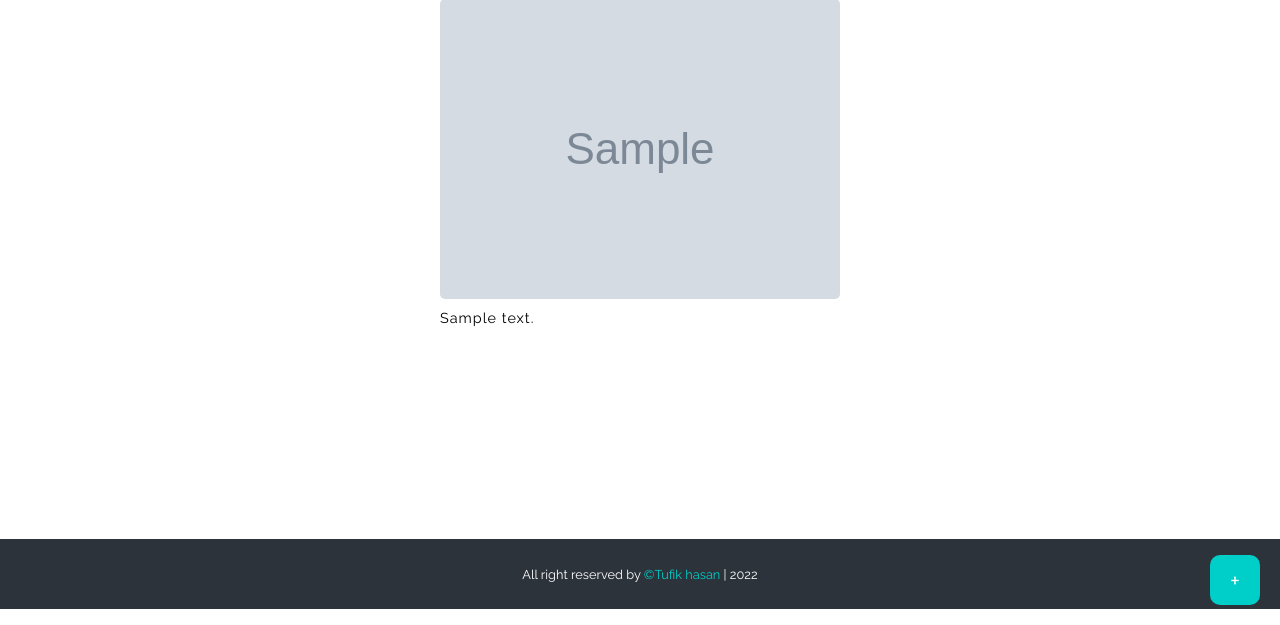
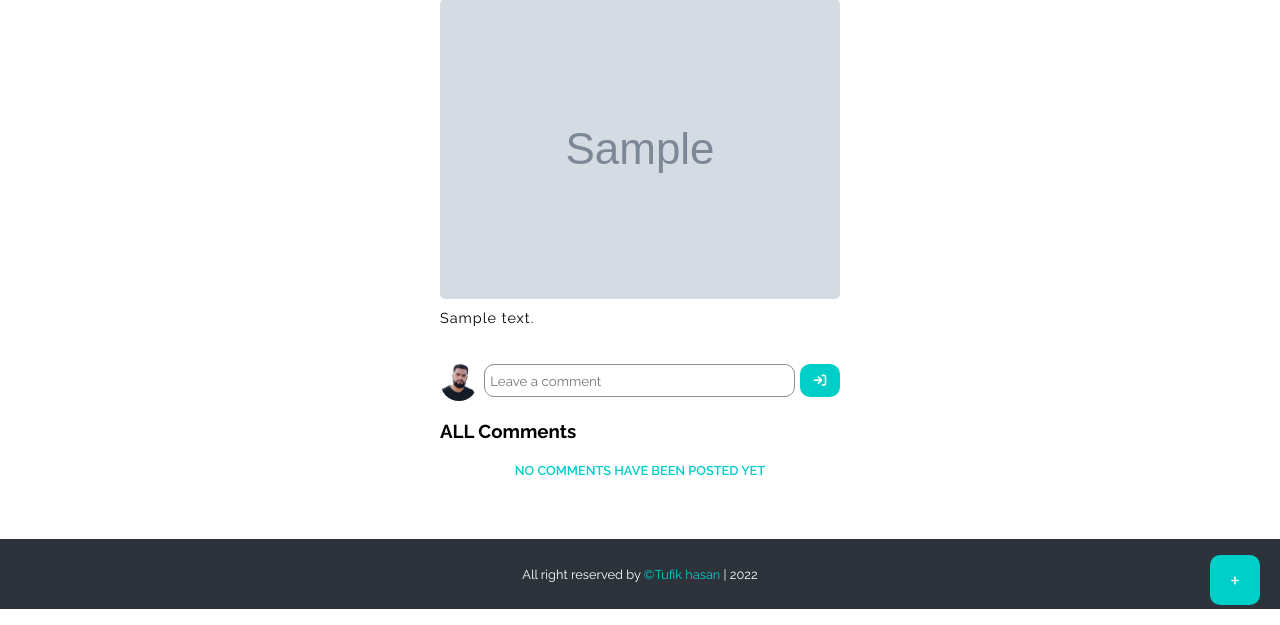
Before and after one commit to tufikhasan/blog_oop_php, a PHP site: page /single.php?post-id=1 in a window 1280 px wide. Shown: the part 175-800 px from the top of the page. Run offline with PHP 8.4, Linux system fonts and the light colour scheme; a user stored in the database is signed in; tables that the repository leaves empty hold one stand-in row (values such as "Sample post"); grey boxes marked "Sample" are stand-in pictures; some libraries are stand-ins or nearby versions.

Commit message:
single post page comment form add & show all comnt

```diff
--- a/single.php
+++ b/single.php
@@ -9,6 +9,8 @@ if(isset($_GET['post-id'])){
 
 	$post_id =$_GET['post-id'];
 }
+$full_name = $_SESSION['first'].' '.$_SESSION['last'];
+$login_user_pic = $_SESSION['image'];
 ?>
     <!---Add post section start--->
 <?php include('./template-part/add_post_form.php') ?>
@@ -28,6 +30,33 @@ if(isset($_GET['post-id'])){
                 <h1 class="title"><?php echo $post['post_title']; ?></h1>
                 <img src="img/post/<?php echo $post['post_image'] ?>" alt="<?php echo $post['post_title']; ?>">
                 <p><?php echo $post['post_content']; ?></p>
+                <div class="comment-form flex align-items-center">
+                    <img class="autor-img" src="./img/<?php echo $login_user_pic; ?>" alt="<?php echo $full_name; ?>">
+                    <form class="flex" style="width: 100%" action="includes/comment.php?single-post-id=<?php echo $post_id; ?>" method="POST">
+                        <input type="text" name="comment" placeholder="Leave a comment" style="width: 100%" required>
+                        <input type="hidden" name="comment-postid" value="<?php echo $post_id; ?>" />
+                        <button style="margin-left:5px;" class="primary_btn" type="submit"><i class="fa-solid fa-arrow-right-to-bracket"></i></button>
+                    </form>
+                </div>
+                <h3 class="title" style="margin: 1rem 0;">ALL Comments</h3>
+                <?php $all_comments = mysqli_query($conn,"SELECT * FROM user_comment WHERE comment_post_id='$post_id'");
+                $comment_num = mysqli_num_rows($all_comments);
+                if($comment_num > 0):
+                while($comment = mysqli_fetch_array($all_comments)):
+                ?>
+                <div class="comments flex align-items-center">
+                    <img class="autor-img" src="./img/<?php echo $comment['user_pic']; ?>" alt="<?php echo $comment['user_name']; ?>">
+                    <div>
+                        <h4 class="author-title"><span><?php echo $comment['user_name']; ?></span></h4>
+                        <p><?php echo $comment['comment']; ?></p>
+                    </div>
+                </div>
+                <?php endwhile; ?>
+                <?php else: ?>
+                    <div class="comments flex align-items-center justify-content-center">
+                        <h4 class="author-title">No comments have been posted yet</h4>
+                    </div>
+                <?php endif; ?>
             </div>
             <?php endwhile; ?>
     </section>
```
